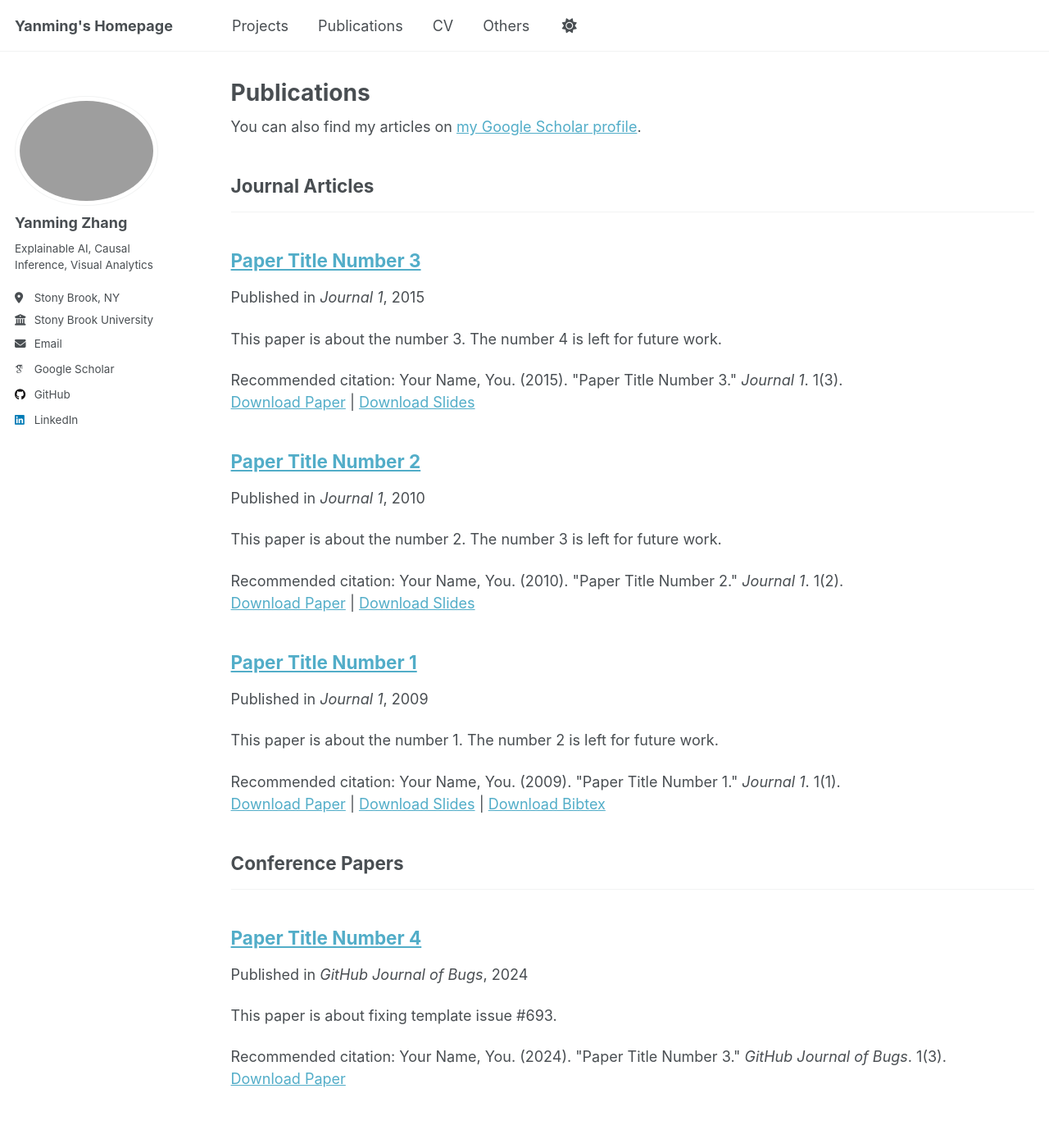
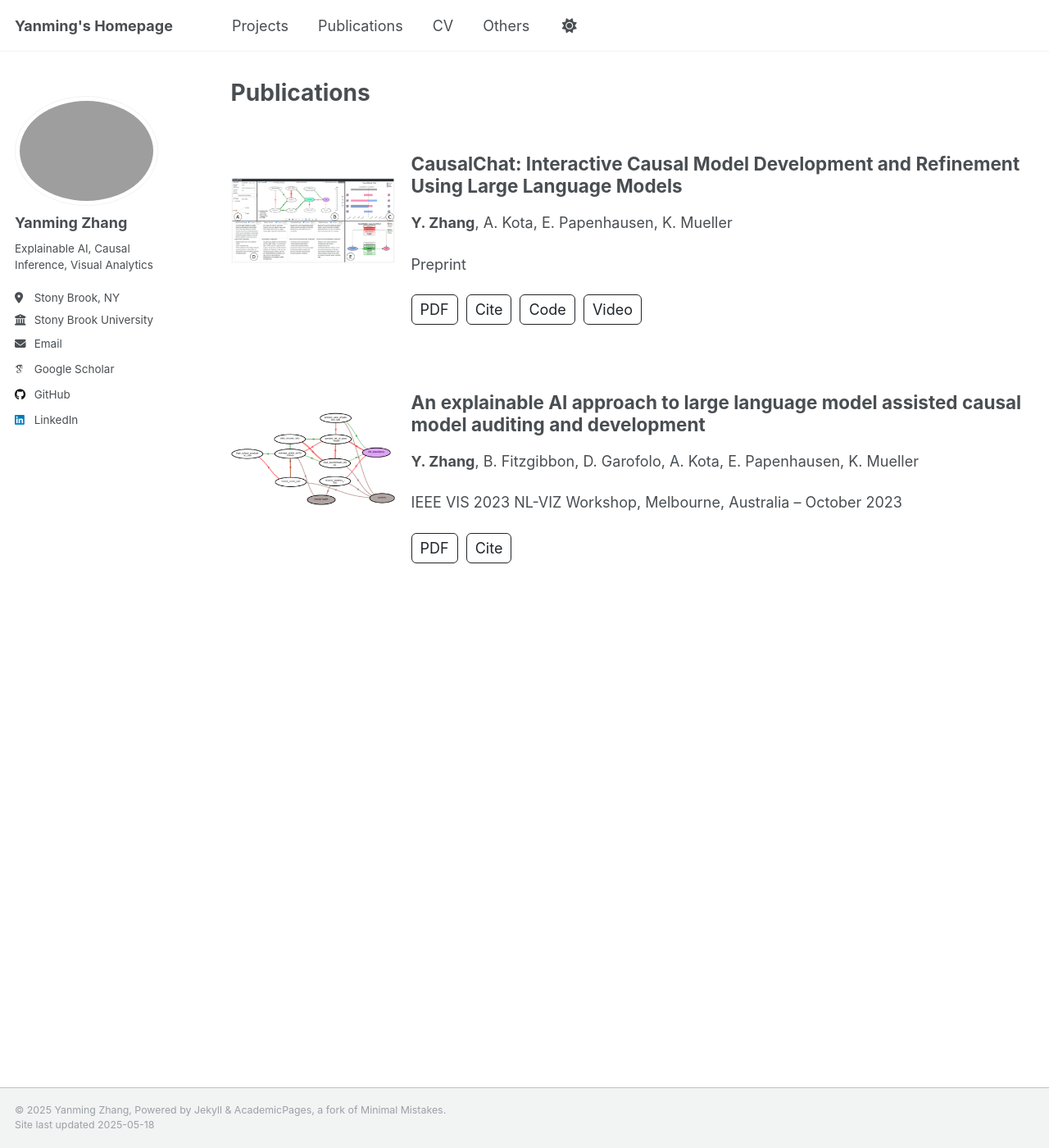
Before and after one commit to yanmluk/yanmluk.github.io, a Jekyll site: the page built from _pages/publications.html, in a window 1280 px wide and 1400 px high. Shown: the whole window at 82% size. Built offline with Jekyll 4.4.1, drawn with Linux system fonts in a browser that asks for light colours; some web fonts are replaced.

Commit message:
update projects and publications

```diff
--- /dev/null
+++ b/_pages/projects.html
@@ -0,0 +1,109 @@
+---
+layout: archive-no-footer
+title: "Projects"
+permalink: /projects/
+author_profile: true
+---
+
+
+{% include base_path %}
+
+<style>
+.project-item {
+  display: flex;
+  margin-bottom: 2em;
+  align-items: center;
+}
+
+.project-image {
+  width: 200px;
+  margin-right: 20px;
+  flex-shrink: 0;
+  display: flex;
+  align-items: center;
+  justify-content: center;
+}
+
+.project-image img {
+  max-width: 100%;
+  height: auto;
+  object-fit: contain;
+}
+
+.project-content {
+  flex-grow: 1;
+}
+
+.project-title {
+  color: inherit;
+  text-decoration: none;
+}
+
+.project-title:hover {
+  color: inherit;
+  text-decoration: none;
+}
+
+.project-buttons {
+  display: flex;
+  gap: 10px;
+  margin-top: 10px;
+}
+
+.project-button {
+  border: 1px solid #212529;
+  background: white;
+  color: #212529;
+  padding: 4px 10px;
+  border-radius: 6px;
+  text-decoration: none !important;
+  font-size: 1em;
+  transition: background 0.2s, color 0.2s;
+  cursor: pointer;
+}
+
+.project-button:hover {
+  background: #212529;
+  color: white;
+  text-decoration: none !important;
+}
+
+.project-button:link,
+.project-button:visited,
+.project-button:hover,
+.project-button:active {
+  text-decoration: none !important;
+}
+</style>
+
+{% for post in site.projects reversed %}
+  <div class="project-item">
+    {% if post.image %}
+    <div class="project-image">
+      <img src="{{ post.image | relative_url }}" alt="{{ post.title }}">
+    </div>
+    {% endif %}
+    <div class="project-content">
+      <h2 class="project-title">{{ post.title }}</h2>
+      <p>
+        {% assign start_date = post.date | date: "%b %Y" %}
+        {% assign end_date = post.end_date | date: "%b %Y" %}
+        {% if post.end_date %}
+          {{ start_date }} - {{ end_date }}
+        {% else %}
+          {{ start_date }}
+        {% endif %}
+      </p>
+      {% if post.excerpt %}
+        <p class="archive__item-excerpt" itemprop="description">{{ post.excerpt | markdownify }}</p>
+      {% endif %}
+      <div class="project-buttons">
+        {% if post.buttons %}
+          {% for button in post.buttons %}
+            <a class="project-button" href="{{ button.link }}" target="_blank">{{ button.text }}</a>
+          {% endfor %}
+        {% endif %}
+      </div>
+    </div>
+  </div>
+{% endfor %}
--- a/_pages/publications.html
+++ b/_pages/publications.html
@@ -5,29 +5,105 @@ permalink: /publications/
 author_profile: true
 ---
 
-{% if site.author.googlescholar %}
-  <div class="wordwrap">You can also find my articles on <a href="{{site.author.googlescholar}}">my Google Scholar profile</a>.</div>
-{% endif %}
-
 {% include base_path %}
 
-<!-- New style rendering if publication categories are defined -->
-{% if site.publication_category %}
-  {% for category in site.publication_category  %}
-    {% assign title_shown = false %}
-    {% for post in site.publications reversed %}
-      {% if post.category != category[0] %}
-        {% continue %}
+<style>
+.publication-item {
+  display: flex;
+  margin-bottom: 2em;
+  align-items: center;
+}
+
+.publication-image {
+  width: 200px;
+  margin-right: 20px;
+  flex-shrink: 0;
+  display: flex;
+  align-items: center;
+  justify-content: center;
+}
+
+.publication-image img {
+  max-width: 100%;
+  height: auto;
+  object-fit: contain;
+}
+
+.publication-content {
+  flex-grow: 1;
+}
+
+.publication-title {
+  color: inherit;
+  text-decoration: none;
+  margin-bottom: 0.2em;
+}
+
+.publication-title:hover {
+  color: inherit;
+  text-decoration: none;
+}
+
+.publication-buttons {
+  display: flex;
+  gap: 10px;
+  margin-top: 10px;
+}
+
+.publication-button {
+  border: 1px solid #212529;
+  background: white;
+  color: #212529;
+  padding: 4px 10px;
+  border-radius: 6px;
+  text-decoration: none !important;
+  font-size: 1em;
+  transition: background 0.2s, color 0.2s;
+  cursor: pointer;
+}
+
+.publication-button:hover {
+  background: #212529;
+  color: white;
+  text-decoration: none !important;
+}
+
+.publication-button:link,
+.publication-button:visited,
+.publication-button:hover,
+.publication-button:active {
+  text-decoration: none !important;
+}
+</style>
+
+{% for post in site.publications reversed %}
+  <div class="publication-item">
+    {% if post.image %}
+    <div class="publication-image">
+      <img src="{{ post.image | relative_url }}" alt="{{ post.title }}">
+    </div>
+    {% endif %}
+    <div class="publication-content">
+      <h2 class="publication-title">{{ post.title }}</h2>
+      <p>
+        {%- assign author_list = post.authors | default: post.author | default: "" | split: "," -%}
+        {%- for author in author_list -%}
+          {%- assign trimmed_author = author | strip -%}
+          {%- if trimmed_author contains 'Y. Zhang' -%}
+            <strong>{{ trimmed_author }}</strong>{% unless forloop.last %}, {% endunless %}
+          {%- else -%}
+            {{ trimmed_author }}{% unless forloop.last %}, {% endunless %}
+          {%- endif -%}
+        {%- endfor -%}
+      </p>
+      {% if post.excerpt %}
+        <p class="archive__item-excerpt" itemprop="description">{{ post.excerpt | markdownify }}</p>
       {% endif %}
-      {% unless title_shown %}
-        <h2>{{ category[1].title }}</h2><hr />
-        {% assign title_shown = true %}
-      {% endunless %}
-      {% include archive-single.html %}
-    {% endfor %}
-  {% endfor %}
-{% else %}
-  {% for post in site.publications reversed %}
-    {% include archive-single.html %}
-  {% endfor %}
-{% endif %}
+      <div class="publication-buttons">
+        {% for button in post.buttons %}
+          <a class="publication-button" href="{{ button.link }}" target="_blank">{{ button.text }}</a>
+        {% endfor %}
+      </div>
+    </div>
+  </div>
+{% endfor %}
--- a/_publications/2009-10-01-paper-title-number-1.md
+++ /dev/null
@@ -1,14 +0,0 @@
----
-title: "Paper Title Number 1"
-collection: publications
-category: manuscripts
-permalink: /publication/2009-10-01-paper-title-number-1
-excerpt: 'This paper is about the number 1. The number 2 is left for future work.'
-date: 2009-10-01
-venue: 'Journal 1'
-slidesurl: 'http://academicpages.github.io/files/slides1.pdf'
-paperurl: 'http://academicpages.github.io/files/paper1.pdf'
-bibtexurl: 'http://academicpages.github.io/files/bibtex1.bib'
-citation: 'Your Name, You. (2009). &quot;Paper Title Number 1.&quot; <i>Journal 1</i>. 1(1).'
----
-The contents above will be part of a list of publications, if the user clicks the link for the publication than the contents of section will be rendered as a full page, allowing you to provide more information about the paper for the reader. When publications are displayed as a single page, the contents of the above "citation" field will automatically be included below this section in a smaller font.
--- a/_publications/2015-10-01-paper-title-number-3.md
+++ /dev/null
@@ -1,14 +0,0 @@
----
-title: "Paper Title Number 3"
-collection: publications
-category: manuscripts
-permalink: /publication/2015-10-01-paper-title-number-3
-excerpt: 'This paper is about the number 3. The number 4 is left for future work.'
-date: 2015-10-01
-venue: 'Journal 1'
-slidesurl: 'http://academicpages.github.io/files/slides3.pdf'
-paperurl: 'http://academicpages.github.io/files/paper3.pdf'
-citation: 'Your Name, You. (2015). &quot;Paper Title Number 3.&quot; <i>Journal 1</i>. 1(3).'
----
-
-The contents above will be part of a list of publications, if the user clicks the link for the publication than the contents of section will be rendered as a full page, allowing you to provide more information about the paper for the reader. When publications are displayed as a single page, the contents of the above "citation" field will automatically be included below this section in a smaller font.
--- a/_publications/2024-02-17-paper-title-number-4.md
+++ /dev/null
@@ -1,13 +0,0 @@
----
-title: "Paper Title Number 4"
-collection: publications
-category: conferences
-permalink: /publication/2024-02-17-paper-title-number-4
-excerpt: 'This paper is about fixing template issue #693.'
-date: 2024-02-17
-venue: 'GitHub Journal of Bugs'
-paperurl: 'http://academicpages.github.io/files/paper3.pdf'
-citation: 'Your Name, You. (2024). &quot;Paper Title Number 3.&quot; <i>GitHub Journal of Bugs</i>. 1(3).'
----
-
-The contents above will be part of a list of publications, if the user clicks the link for the publication than the contents of section will be rendered as a full page, allowing you to provide more information about the paper for the reader. When publications are displayed as a single page, the contents of the above "citation" field will automatically be included below this section in a smaller font.
--- a/_publications/2010-10-01-paper-title-number-2.md
+++ b/_publications/causalchat.md
@@ -1,14 +1,26 @@
 ---
-title: "Paper Title Number 2"
+title: "CausalChat: Interactive Causal Model Development and Refinement Using Large Language Models"
 collection: publications
 category: manuscripts
 permalink: /publication/2010-10-01-paper-title-number-2
-excerpt: 'This paper is about the number 2. The number 3 is left for future work.'
-date: 2010-10-01
+excerpt: 'Preprint'
+date: 2024-10-01
 venue: 'Journal 1'
 slidesurl: 'http://academicpages.github.io/files/slides2.pdf'
 paperurl: 'http://academicpages.github.io/files/paper2.pdf'
 citation: 'Your Name, You. (2010). &quot;Paper Title Number 2.&quot; <i>Journal 1</i>. 1(2).'
+image: '/files/images/causalchat_paper.png'
+authors: 'Y. Zhang, A. Kota, E. Papenhausen, K. Mueller'
+bibtexurl: "/files/bibtex/causalchat.bib"
+buttons:
+    - text: "PDF"
+      link: "https://arxiv.org/pdf/2410.14146"
+    - text: "Cite"
+      link: "/files/bibtex/causalchat.bib"
+    - text: "Code"
+      link: "https://github.com/yanmluk/opioid_gpt"
+    - text: "Video"
+      link: "https://youtu.be/_Oj2_zEICNs?si=bolyVa0zXZjOPzcH'"
 ---
 
 The contents above will be part of a list of publications, if the user clicks the link for the publication than the contents of section will be rendered as a full page, allowing you to provide more information about the paper for the reader. When publications are displayed as a single page, the contents of the above "citation" field will automatically be included below this section in a smaller font.
```
Also changed, not shown: _publications/nlviz23.md (added, +22 -0 lines), 2 other files.
